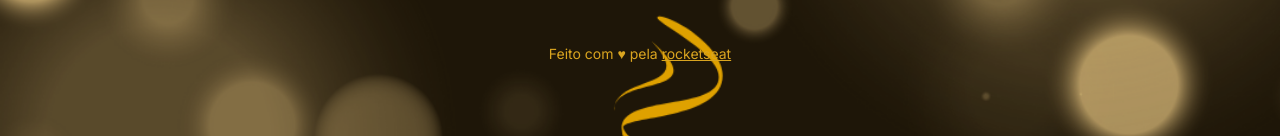
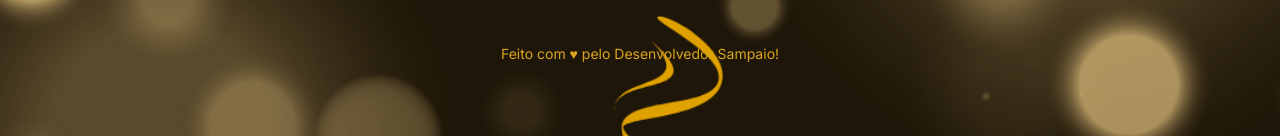
Before and after one commit to DevSampaioGabriel/Site-de-Portfolio, a plain HTML site: page index.html in a window 1280 px wide. Shown: the part 538-674 px from the top of the page. Drawn offline with nearby package versions, Linux system fonts and the light colour scheme.

Commit message:
Update index.html

```diff
--- a/index.html
+++ b/index.html
@@ -58,7 +58,7 @@
             </a>
         </div>
         <footer>
-            Feito com ♥ pela <a href="https://www.rocketseat.com.br/">rocketseat</a>
+            Feito com ♥ pelo Desenvolvedor Sampaio!
         </footer>
 
     <script type="module" src="https://unpkg.com/ionicons@5.5.2/dist/ionicons/ionicons.esm.js"></script>
```
